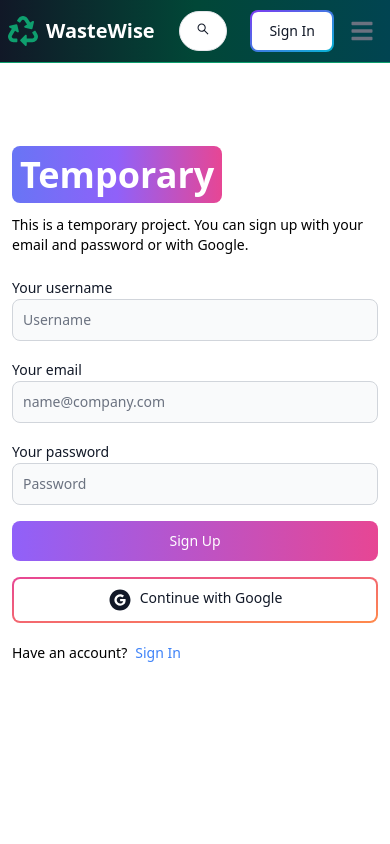
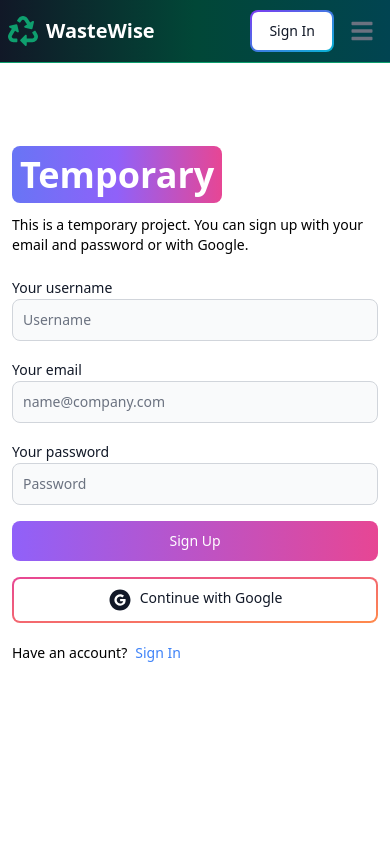
Before and after one commit to ayaz2004/Temporary, a React (Vite) app in the folder Frontend/: page /sign-up in a window 390 px wide. Shown: the top 844 px of the page. Built offline with nearby package versions, Linux system fonts and the light colour scheme; no server answers.

Commit message:
Remove commented-out Button component from Header

```diff
--- a/Frontend/src/components/Header.jsx
+++ b/Frontend/src/components/Header.jsx
@@ -23,9 +23,9 @@ export default function Header() {
           className="hidden lg:inline"
         />
       </form> */}
-      <Button className="w-12 h-10 lg:hidden" color="gray" pill>
+      {/* <Button className="w-12 h-10 lg:hidden" color="gray" pill>
         <AiOutlineSearch />
-      </Button>
+      </Button> */}
       <div className="flex gap-2 md:order-2">
         {currentUser ? (
           <Dropdown
```
